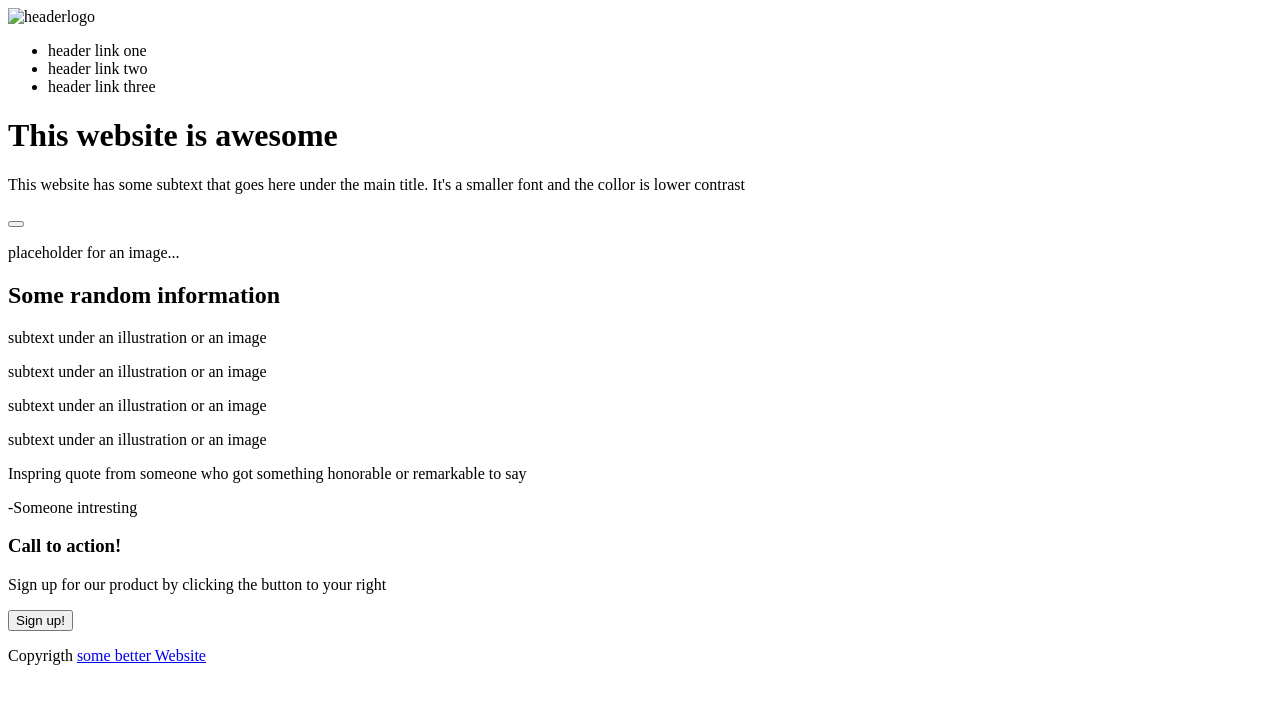
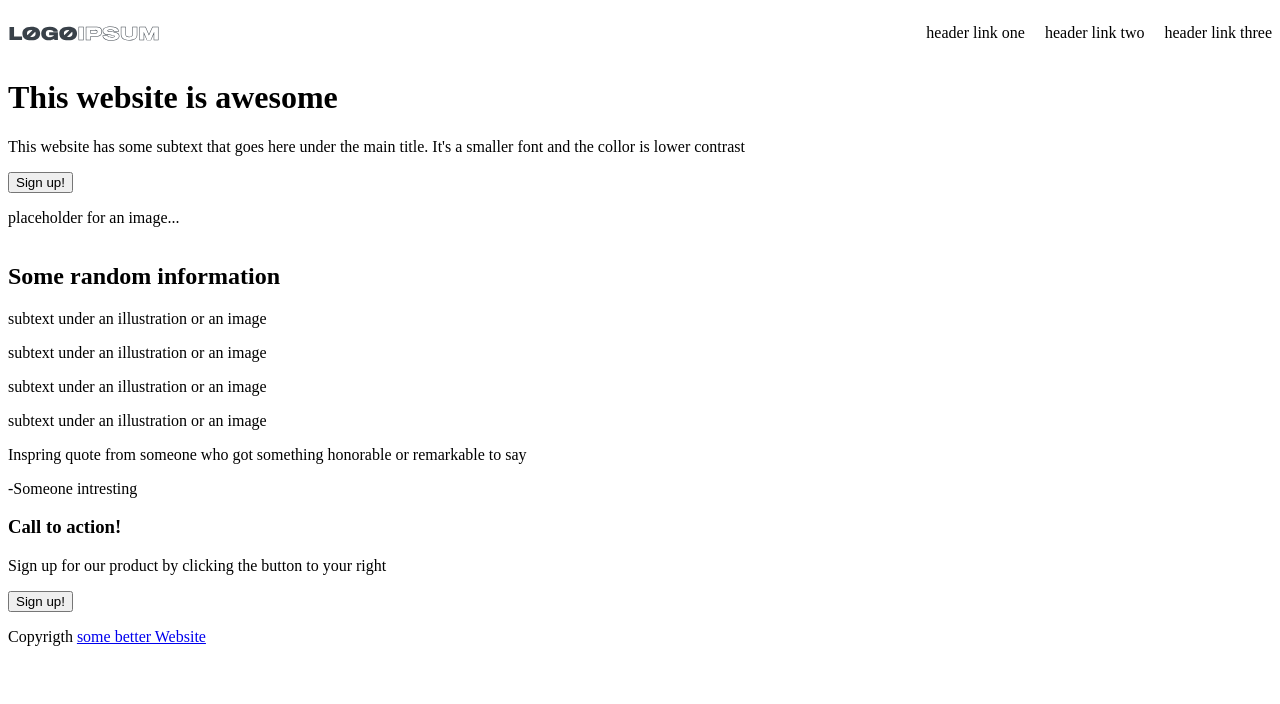
Before and after one commit to AaSa98/odin_landingpage, a plain HTML site: page index.html in a window 1280 px wide. Drawn offline with Linux system fonts and the light colour scheme.

Commit message:
logo dazu, header mit flexboxen strukturiert

```diff
--- a/index.html
+++ b/index.html
@@ -3,12 +3,12 @@
 <head>
     <meta charset="UTF-8">
     <link rel="stylesheet" href="./style.css">
-    <title>Document</title>
+    <title>Odin Project Landingpage</title>
 </head>
 <body>
     <div class="header">
         <div class="header_menu">
-            <img class="logo" src="" alt="headerlogo"/>
+            <img class="logo" src="./images/logoipsum-logo-9.svg" alt="headerlogo"/>
             <ul class="link_list">
                 <li>header link one</li>
                 <li>header link two</li>
@@ -19,7 +19,7 @@
             <div class="header_content_left">
                 <h1>This website is awesome</h1>
                 <p id="header-text">This website has some subtext that goes here under the main title. It's a smaller font and the collor is lower contrast</p>
-                <button id="header-button"></button>
+                <button id="header-button">Sign up!</button>
             </div>
             <div class="header-content-right">
                 <div id="img-placeholder">
@@ -73,7 +73,7 @@
     </div>
 
     <div class="footer">
-        <p class="footer_text">Copyrigth <a href="www.aaron-santamaria.de">some better Website</a></p>
+        <p class="footer_text">Copyrigth <a href="http://aaron-santamaria.de">some better Website</a></p>
     </div>
 </body>
 </html>
--- a/style.css
+++ b/style.css
@@ -0,0 +1,24 @@
+body{
+    display: flex;
+    flex-direction: column;
+}
+
+.header{
+    display: flex;
+    flex-direction: column;
+}
+
+.header_menu{
+    display: flex;
+    justify-content: space-between;
+    align-items: center;
+}
+
+.link_list{
+    display: flex;
+    gap: 20px;
+}
+
+li{
+    list-style-type:none;
+}
```
Also changed, not shown: images/logoipsum-logo-9.svg (added).
